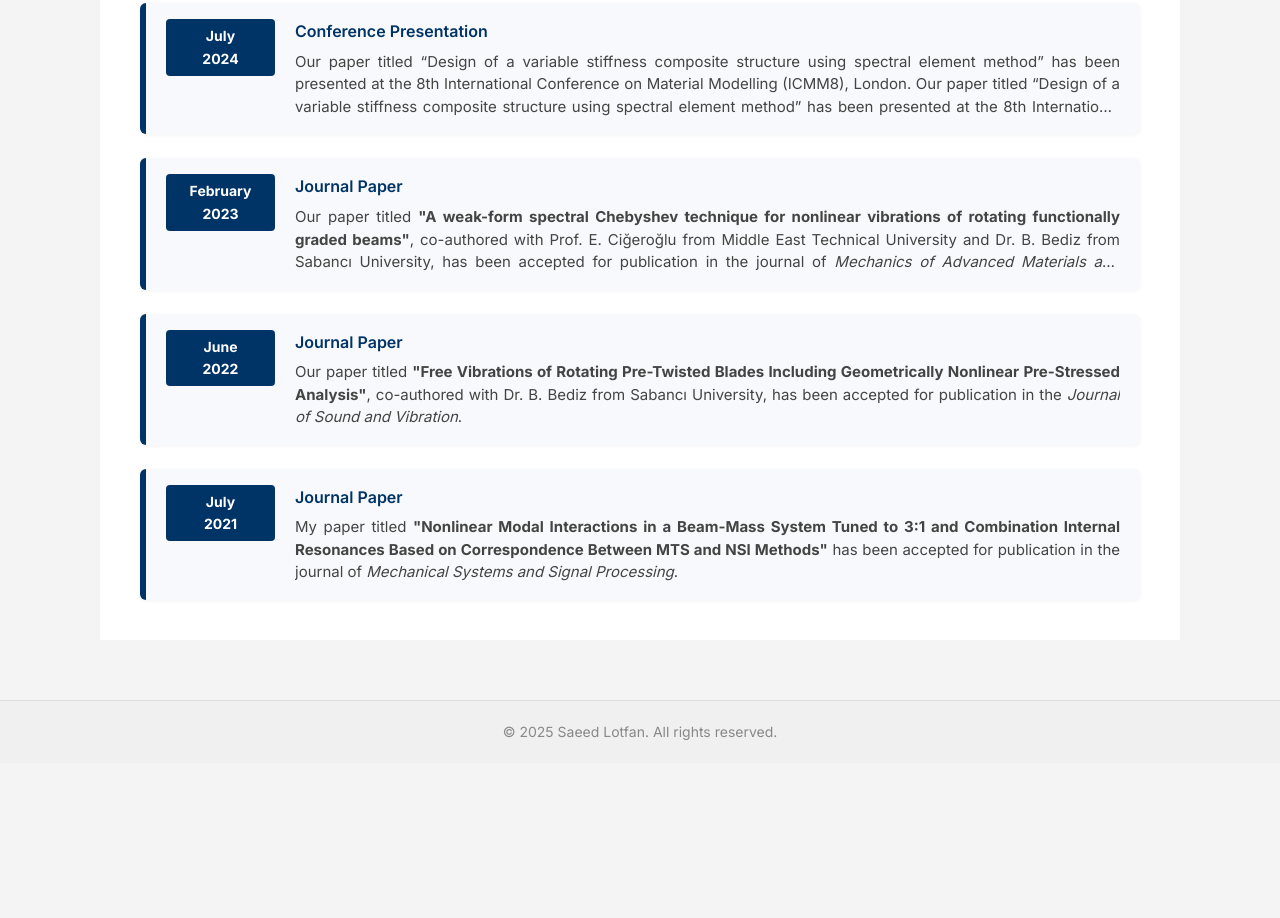
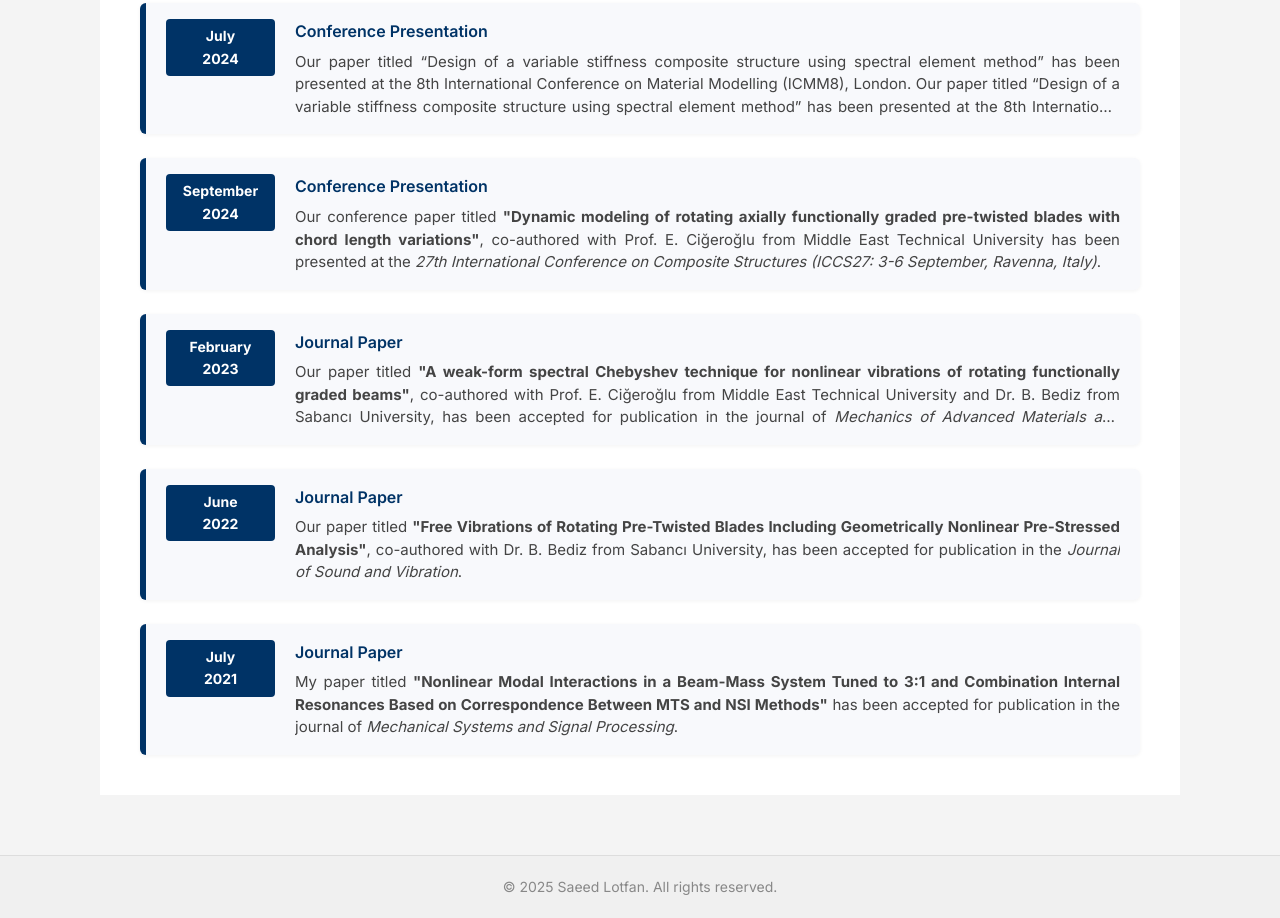
Before and after one commit to slotfan-vib/slotfan-vib.github.io, a plain HTML site: page index.html in a window 1280 px wide. Shown: the part 1804-2722 px from the top of the page. Before the commit the page ends 2567 px from the top, so only its background shows below. Drawn offline with Linux system fonts and the light colour scheme.

Commit message:
Update index.html

```diff
--- a/index.html
+++ b/index.html
@@ -159,6 +159,18 @@
       </div>
 
       <div class="news-item">
+        <div class="news-date">September<br>2024</div>
+        <div class="news-content">
+          <div class="news-title">Conference Presentation</div>
+          <div class="news-desc">
+            Our conference paper titled <strong>"Dynamic modeling of rotating axially functionally graded pre-twisted blades with chord length variations"</strong>,
+            co-authored with Prof. E. Ciğeroğlu from Middle East Technical University has been presented at the <em>
+              27th International Conference on Composite Structures (ICCS27: 3-6 September, Ravenna, Italy)</em>.
+          </div>
+        </div>
+      </div>
+
+      <div class="news-item">
         <div class="news-date">February<br>2023</div>
         <div class="news-content">
           <div class="news-title">Journal Paper</div>
```
